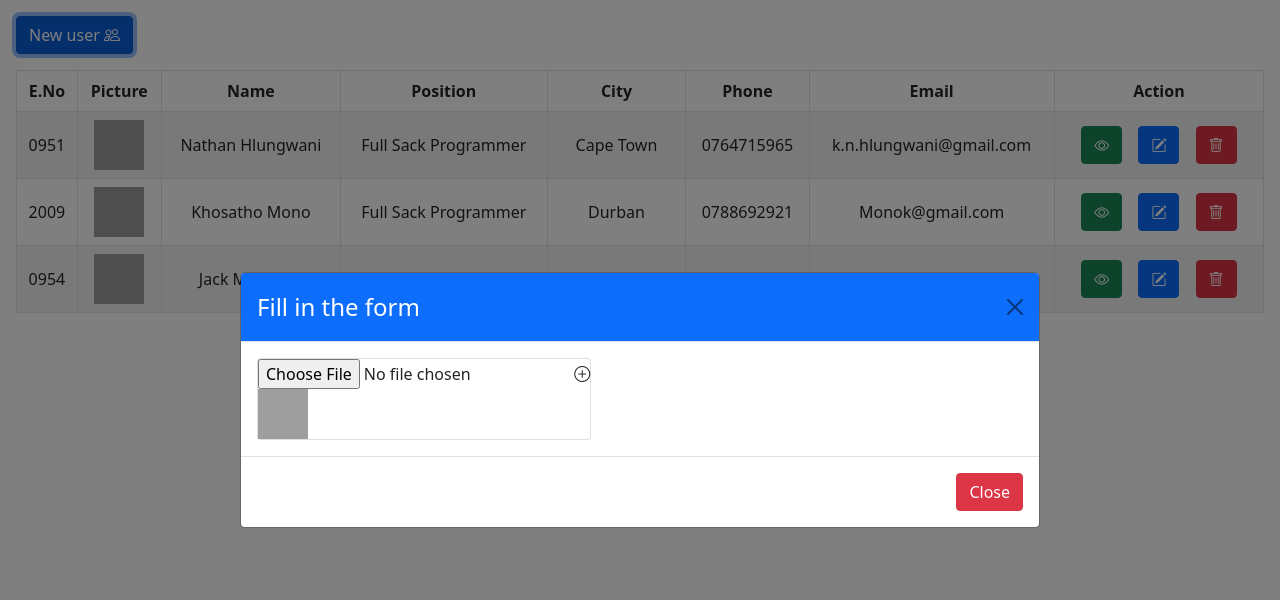
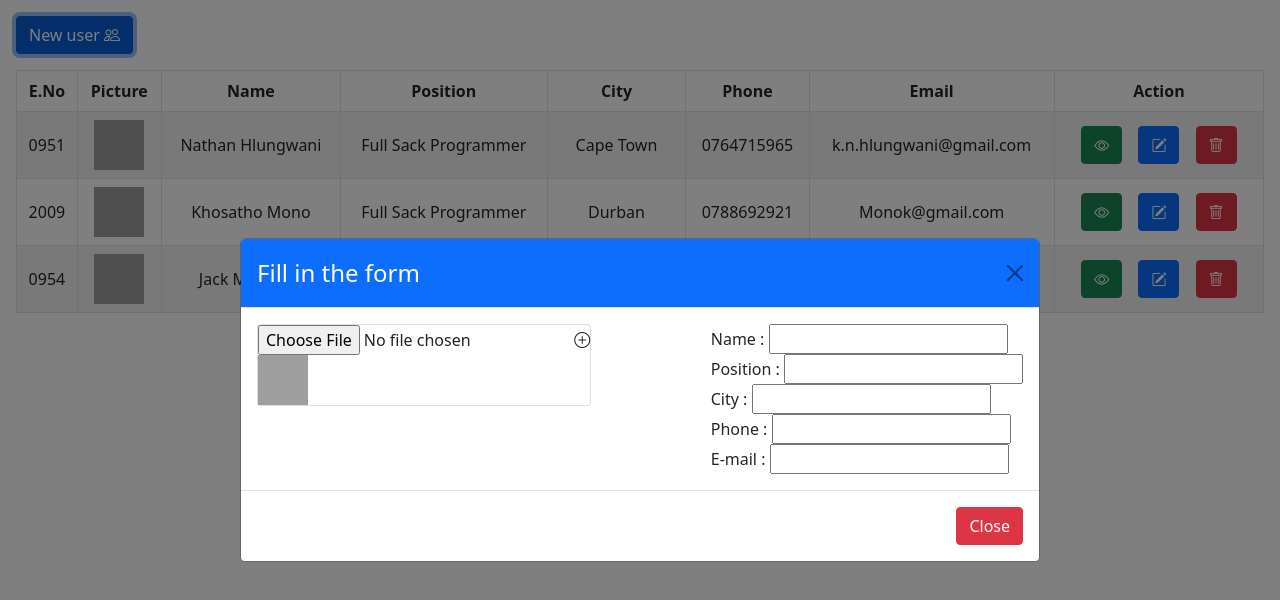
Before and after one commit to Nathandiv/sprint_project, a plain HTML site: page index.html in a window 1280 px wide. Both pictures are taken after a click on the button "New user". Drawn offline with nearby package versions, Linux system fonts and the light colour scheme; grey boxes are pictures that could not be loaded.

Commit message:
added fields

```diff
--- a/index.html
+++ b/index.html
@@ -154,7 +154,29 @@
 
             <div class="inputfield">
                 <div class="">
+                    <label for="name">Name :</label>
+                    <input type="text" id="name">
+                </div>
 
+                <div class="">
+                    <label for="position">Position :</label>
+                    <input type="text" id="position">
+                </div>
+
+
+                <div class="">
+                    <label for="city">City :</label>
+                    <input type="text" id="city">
+                </div>
+
+                <div class="">
+                    <label for="phone">Phone :</label>
+                    <input type="number" id="phone" minlength="11" maxlength="13">
+                </div>
+
+                <div class="">
+                    <label for="email">E-mail :</label>
+                    <input type="email" id="email">
                 </div>
             </div>
 
```
